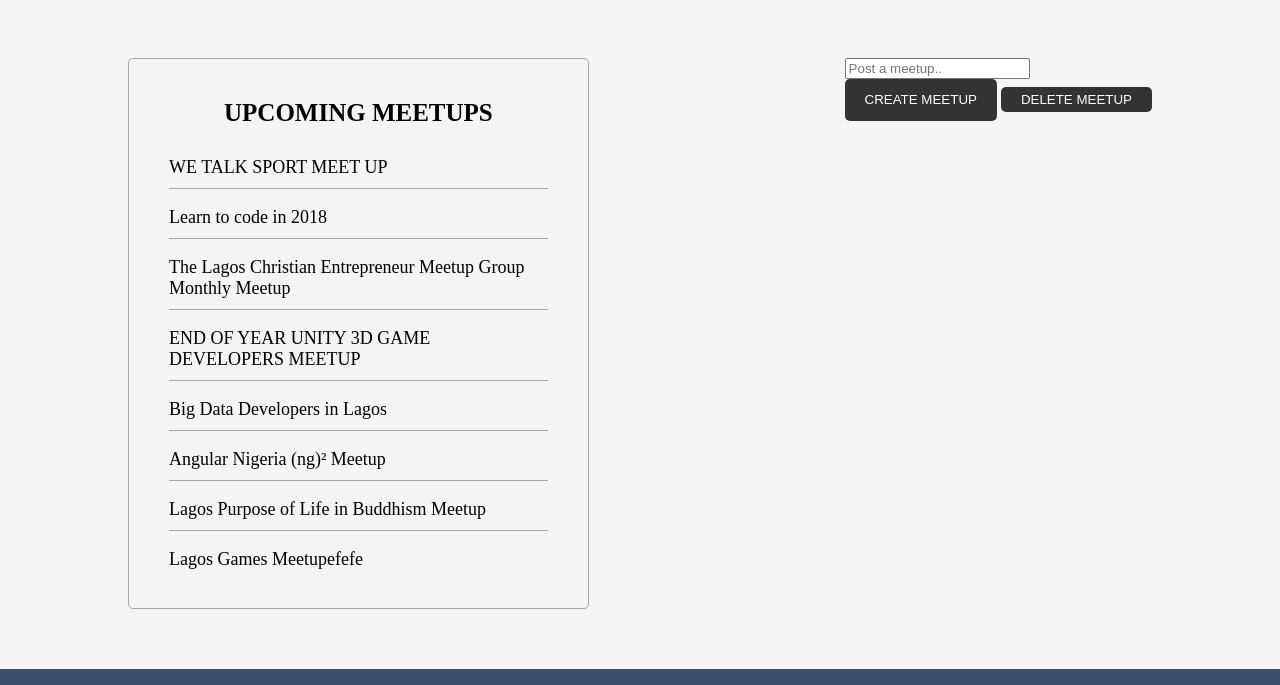
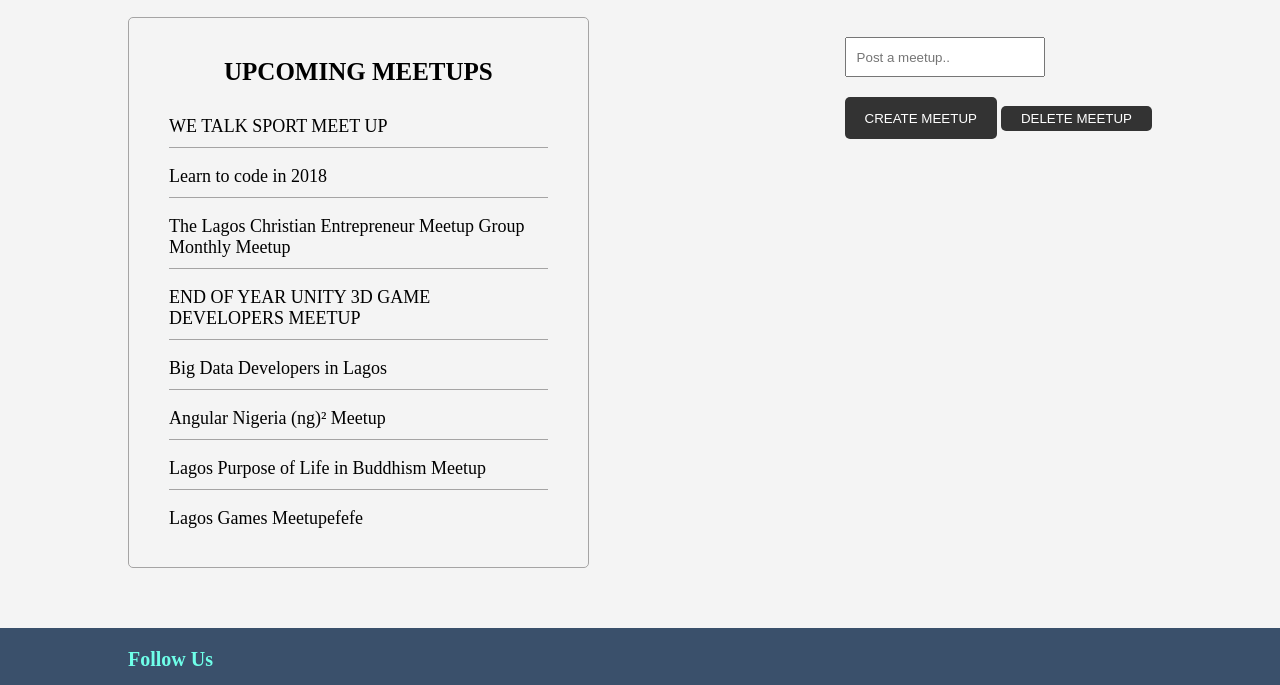
Before and after one commit to uthdev/Questioner, a plain HTML site: page UI/admin.html in a window 1280 px wide. Shown: the part 136-821 px from the top of the page. Drawn offline with Linux system fonts and the light colour scheme.

Commit message:
change input form style

```diff
--- a/UI/css/admin.css
+++ b/UI/css/admin.css
@@ -2,3 +2,13 @@
 @import './card.css';
 @import './footer.css';
 @import './global.css';
+@import './header.css';
+
+.response input[type="text"] {
+  box-sizing: border-box;
+  height: 40px;
+  padding: 0 10px;
+  width: 200px;
+  margin: 20px 0 20px 0;
+  display: block;
+}
```
